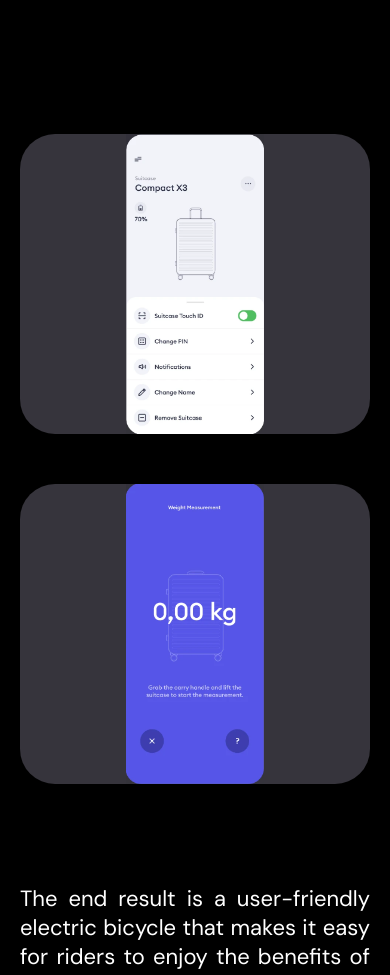
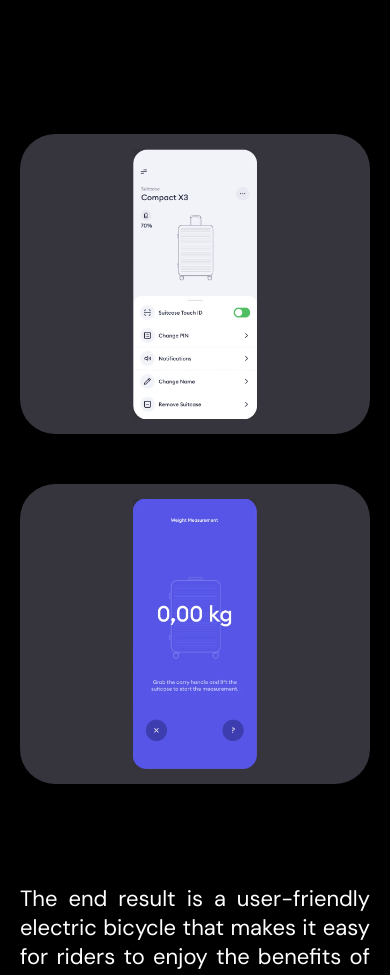
Before and after one commit to kedarlin/suitcase, a React (Create React App) app: page / in a window 390 px wide. Shown: the part 1740-2715 px from the top of the page. Built offline with nearby package versions, Linux system fonts and the light colour scheme.

Commit message:
updated styles

```diff
--- a/src/Components/Body/Body.css
+++ b/src/Components/Body/Body.css
@@ -73,6 +73,7 @@
     height: auto;
 }
 .body-4-img {
+    padding: 20px;
     height: auto;
     overflow: visible;
 }
@@ -87,6 +88,7 @@
     height: auto;
 }
 .body-5-img {
+    padding: 20px;
     height: auto;
     overflow: visible;
 }
@@ -128,7 +130,7 @@
         overflow: hidden;
     }
     .body-4-img, .body-5-img {
-        width: 90%;
+        width: 30%;
         height: 100%;
         object-fit: cover;
         object-position: center;
@@ -144,8 +146,9 @@
         width: 100%;
     }
     .body-4-img, .body-5-img {
-        width: 90%;
-        height: 100%;
+        align-self: center;
+        width: 70%;
+        height: 90%;
         object-fit: contain;
         object-position: center;
     }
```
